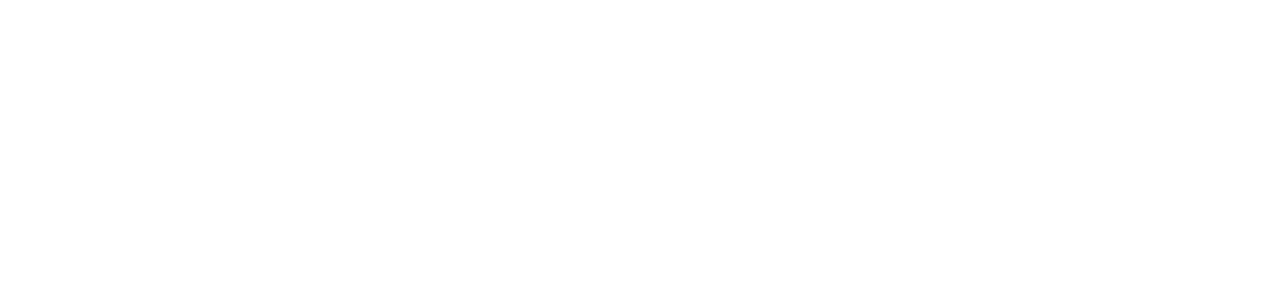
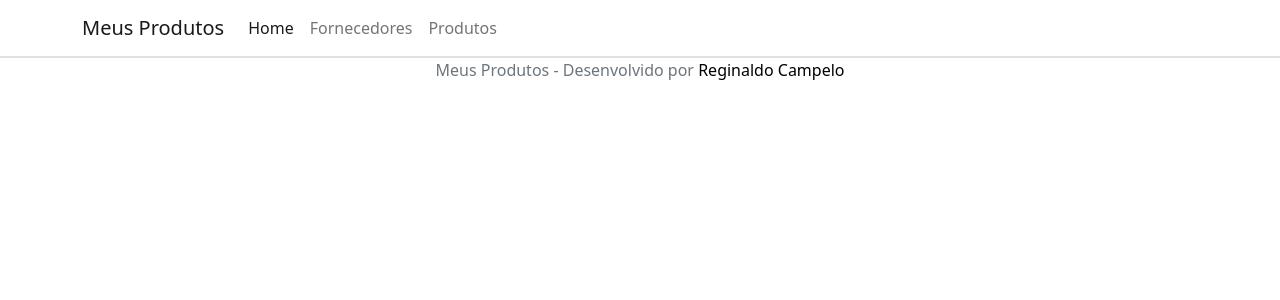
Before and after one commit to ReginaldoCampelo/improving-angular-skills, an Angular app: page / in a window 1280 px wide. Shown: the top 300 px of the page. Built offline with nearby package versions, Linux system fonts and the light colour scheme.

Commit message:
adding selectors for menu && footer to app.component

```diff
--- a/src/app/app.component.html
+++ b/src/app/app.component.html
@@ -1 +1,3 @@
+<app-menu></app-menu>
 <router-outlet></router-outlet>
+<app-footer></app-footer>
```
